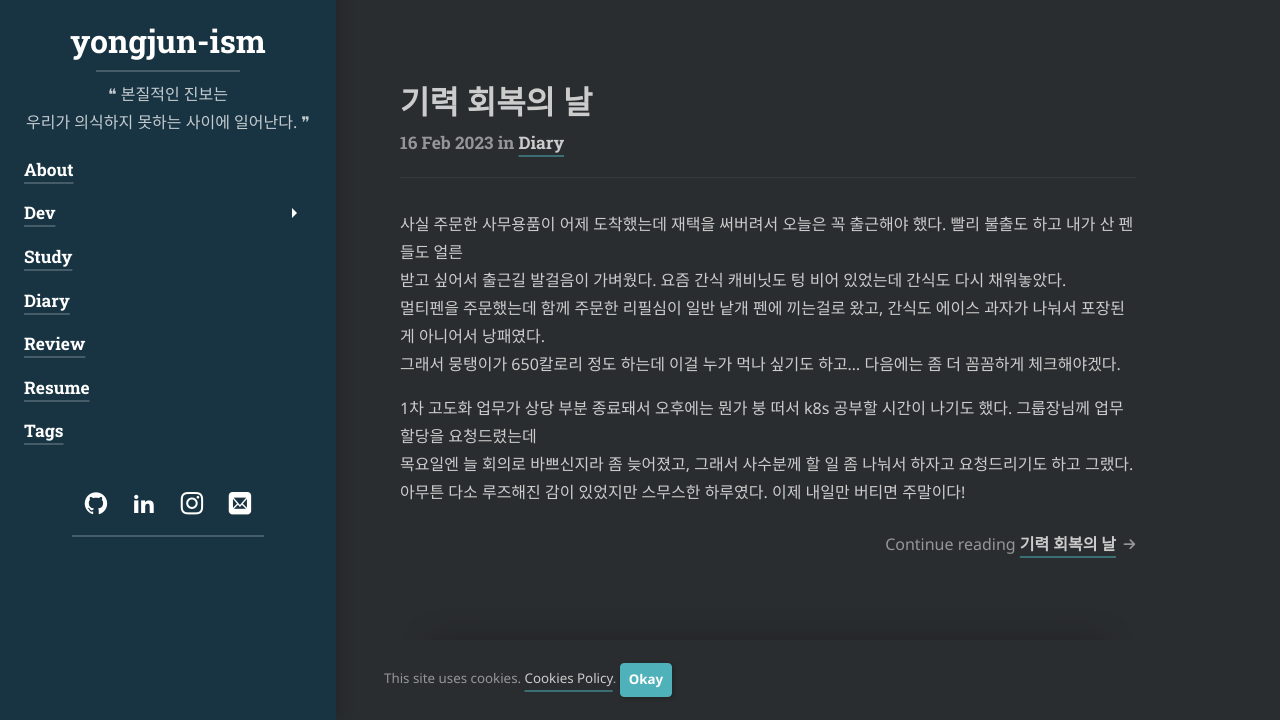
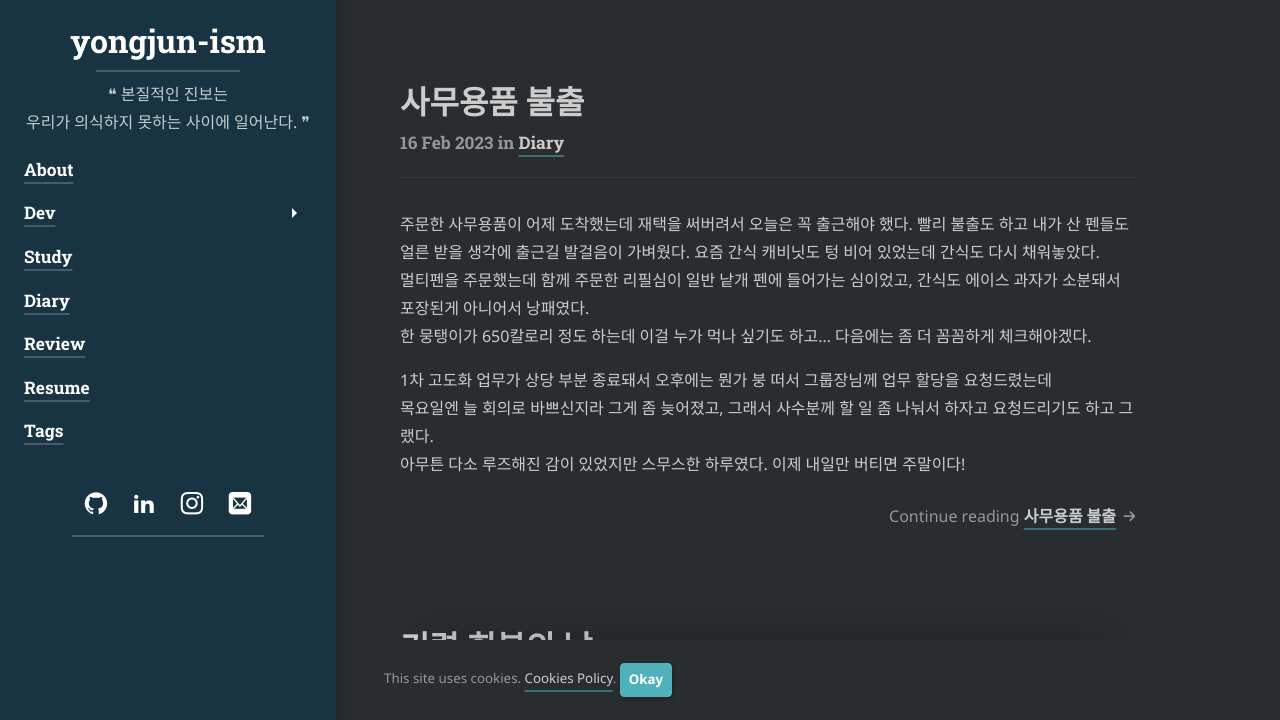
Before and after one commit to yongjunism/yongjunism.github.io, a Jekyll site: the page built from index.md, in a window 1280 px wide and 900 px high, scrolled down 3310 px, cut to the strip 180-900 px from the top of the window. Built offline with Jekyll 4.4.1, drawn with Linux system fonts in a browser that asks for light colours; cached includes are drawn as plain includes; nearby versions of some CDN libraries; some web fonts are replaced; library files that are not in the unit come from our copies.

Commit message:
Update a post

```diff
--- a/_posts/diary/2023-02-16-distributing-office-supplies.md
+++ b/_posts/diary/2023-02-16-distributing-office-supplies.md
@@ -1,15 +1,15 @@
 ---
 layout: post
-title: "기력 회복의 날"
-subtitle: "A day of recovery"
+title: "사무용품 불출"
+subtitle: "Distributing office supplies"
 category: diary
 ---
 
-사실 주문한 사무용품이 어제 도착했는데 재택을 써버려서 오늘은 꼭 출근해야 했다. 빨리 불출도 하고 내가 산 펜들도 얼른<br>
-받고 싶어서 출근길 발걸음이 가벼웠다. 요즘 간식 캐비닛도 텅 비어 있었는데 간식도 다시 채워놓았다.<br>
-멀티펜을 주문했는데 함께 주문한 리필심이 일반 낱개 펜에 끼는걸로 왔고, 간식도 에이스 과자가 나눠서 포장된게 아니어서 낭패였다.<br>
-그래서 뭉탱이가 650칼로리 정도 하는데 이걸 누가 먹나 싶기도 하고... 다음에는 좀 더 꼼꼼하게 체크해야겠다.<br>
+주문한 사무용품이 어제 도착했는데 재택을 써버려서 오늘은 꼭 출근해야 했다. 빨리 불출도 하고 내가 산 펜들도<br>
+얼른 받을 생각에 출근길 발걸음이 가벼웠다. 요즘 간식 캐비닛도 텅 비어 있었는데 간식도 다시 채워놓았다.<br>
+멀티펜을 주문했는데 함께 주문한 리필심이 일반 낱개 펜에 들어가는 심이었고, 간식도 에이스 과자가 소분돼서 포장된게 아니어서 낭패였다.<br>
+한 뭉탱이가 650칼로리 정도 하는데 이걸 누가 먹나 싶기도 하고... 다음에는 좀 더 꼼꼼하게 체크해야겠다.<br>
 
-1차 고도화 업무가 상당 부분 종료돼서 오후에는 뭔가 붕 떠서 k8s 공부할 시간이 나기도 했다. 그룹장님께 업무 할당을 요청드렸는데<br>
-목요일엔 늘 회의로 바쁘신지라 좀 늦어졌고, 그래서 사수분께 할 일 좀 나눠서 하자고 요청드리기도 하고 그랬다.<br>
+1차 고도화 업무가 상당 부분 종료돼서 오후에는 뭔가 붕 떠서 그룹장님께 업무 할당을 요청드렸는데<br>
+목요일엔 늘 회의로 바쁘신지라 그게 좀 늦어졌고, 그래서 사수분께 할 일 좀 나눠서 하자고 요청드리기도 하고 그랬다.<br>
 아무튼 다소 루즈해진 감이 있었지만 스무스한 하루였다. 이제 내일만 버티면 주말이다!
```
